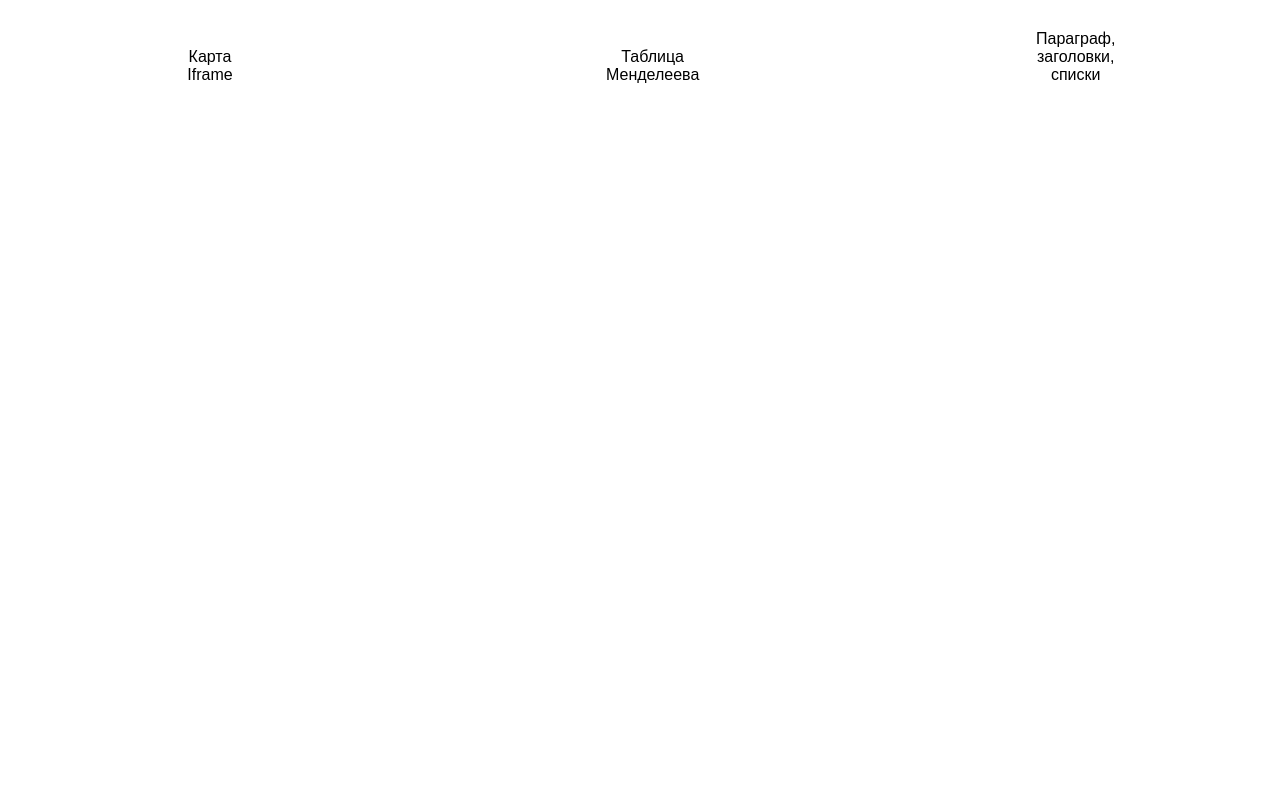
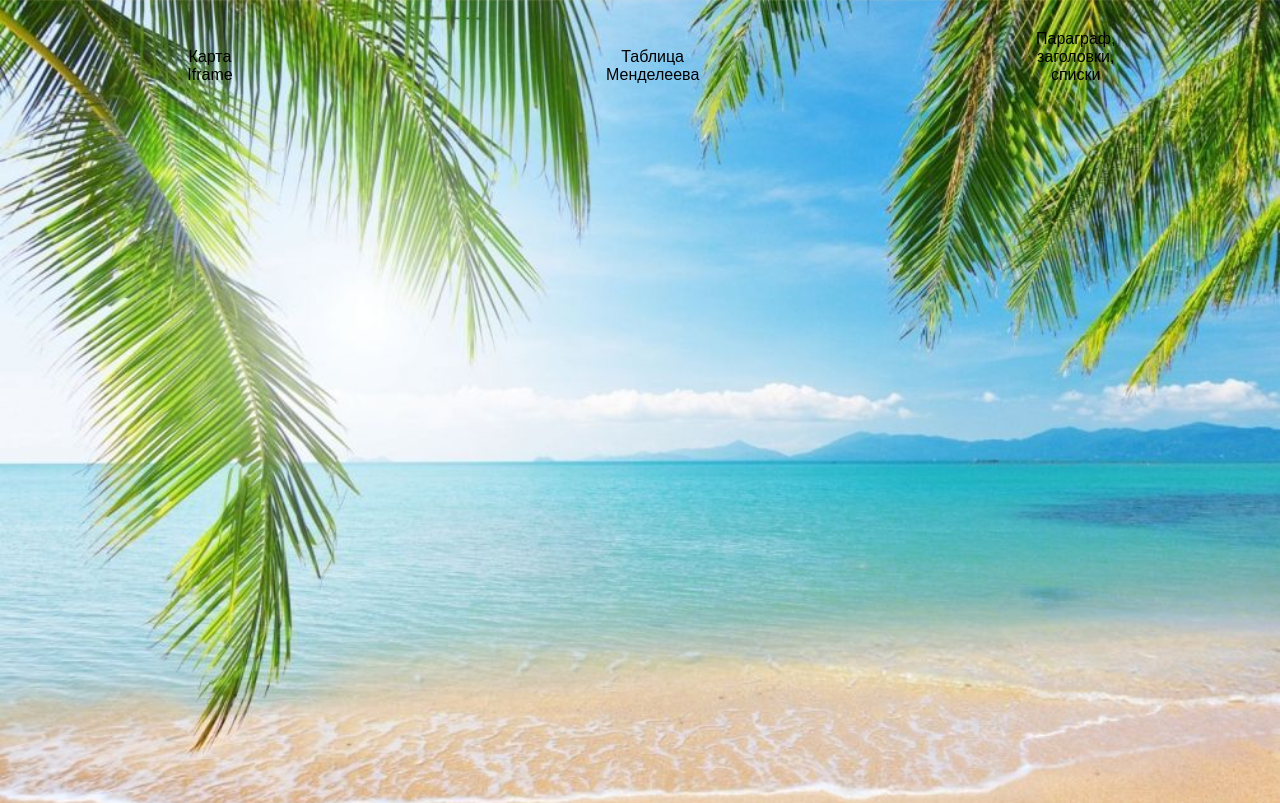
Before and after one commit to Ivan-Git-Hub/4p22-frontend-ivan-socolov, a plain HTML site: page homework_3/index.html in a window 1280 px wide. Shown: the top 803 px of the page. Drawn offline with Linux system fonts and the light colour scheme; the site is published under a folder, as on GitHub Pages, so addresses that start at the root find nothing.

Commit message:
Update style.css

```diff
--- a/homework_3/style.css
+++ b/homework_3/style.css
@@ -94,7 +94,7 @@ nav {
   justify-content: space-between;
 }
 html {
-  background: url(/img/fon.jpg) no-repeat center fixed;
+  background: url(img/fon.jpg) no-repeat center fixed;
   background-size: cover;
   box-sizing: border-box;
 }
```
